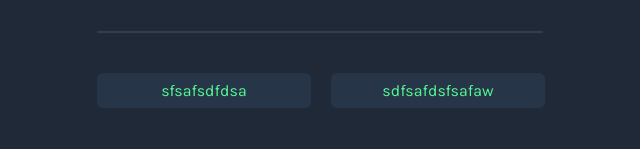
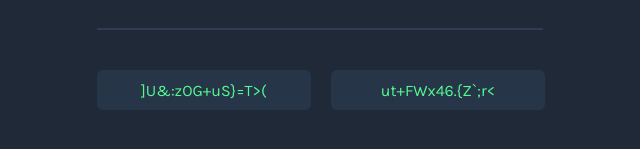
Before and after one commit to SilvioIvanio/password-generator, a plain HTML site: page index.html in a window 1280 px wide. Both pictures are taken after a click on the button "Generate Passwords". Shown: the part 331-480 px from the top of the page, 268-908 px from the left. Drawn offline with Linux system fonts and the light colour scheme.

Commit message:
Add functionality

```diff
--- a/index.css
+++ b/index.css
@@ -59,9 +59,11 @@ body {
 
 .password {
     background-color: #273549;
-    padding: 8px 0;
     width: 214px;
-    text-align: center;
+    height: 40px;
+    display: flex;
+    justify-content: center;
+    align-items: center;
     color: #55F991;
     border-radius: 6px;
 }
--- a/index.html
+++ b/index.html
@@ -22,8 +22,8 @@
             <div id="divisor"></div>
 
             <div id="password-section">
-                <div class="password" id="password-one">sfsafsdfdsa</div>
-                <di class="password" id="password-two">sdfsafdsfsafaw</div>
+                <div class="password" id="password-one"></div>
+                <di class="password" id="password-two"></div>
             </div>
         </main>
     </div>
--- a/index.js
+++ b/index.js
@@ -4,3 +4,25 @@ const characters = [
     "0", "1", "2", "3", "4", "5", "6", "7", "8", "9","~","`","!","@","#","$","%","^","&","*","(",")","_","-","+","=",
     "{","[","}","]",",","|",":",";","<",">",".","?","/"
 ];
+
+// GETTERS
+let buttonEl = document.querySelector("#generate-btn");
+let passwordContainerOne = document.querySelector("#password-one")
+let passwordContainerTwo = document.querySelector("#password-two")
+let randomPassword = ""
+
+// PASSWORD GENERATOR METHOD
+buttonEl.addEventListener("click", function(){
+    passwordContainerOne.textContent = getRandomPassword();
+    passwordContainerTwo.textContent = getRandomPassword();
+})
+
+function getRandomPassword(){
+    randomPassword = "";
+    for (i = 1; i <= 15; i++) {
+        let randomIndex = Math.floor(Math.random() * characters.length);
+        let randomChar = characters[randomIndex];
+        randomPassword += randomChar;
+    }
+    return randomPassword
+}
```
